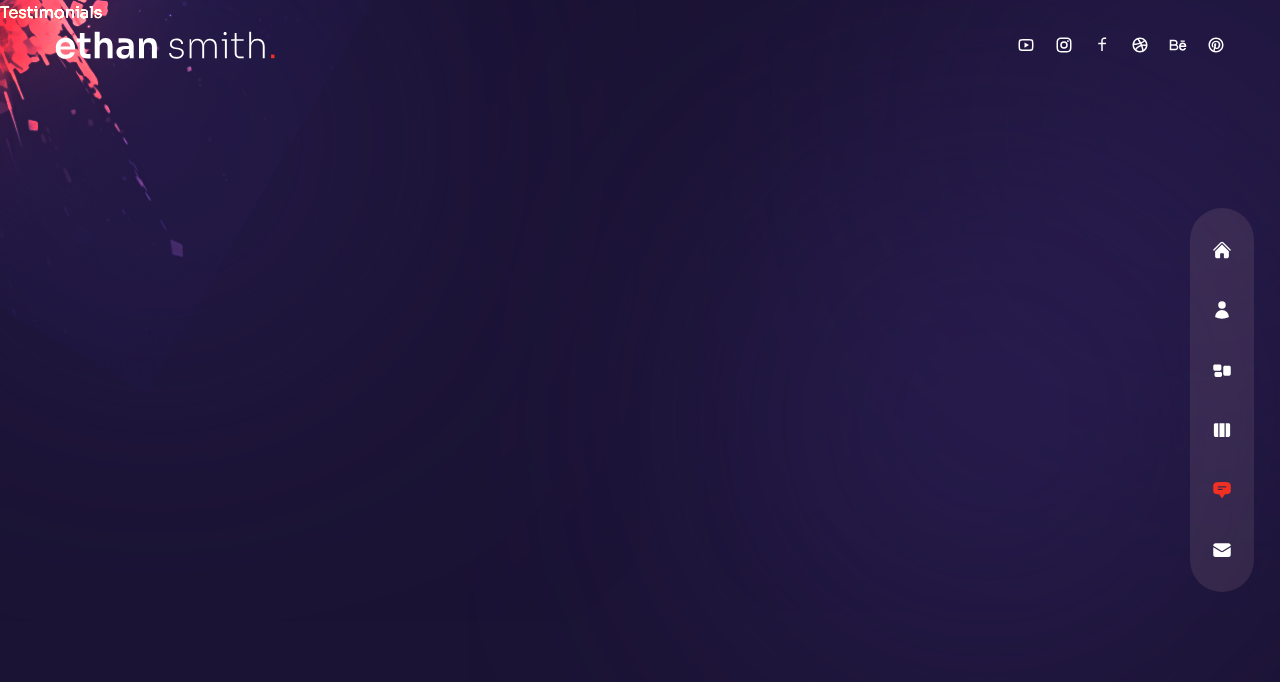
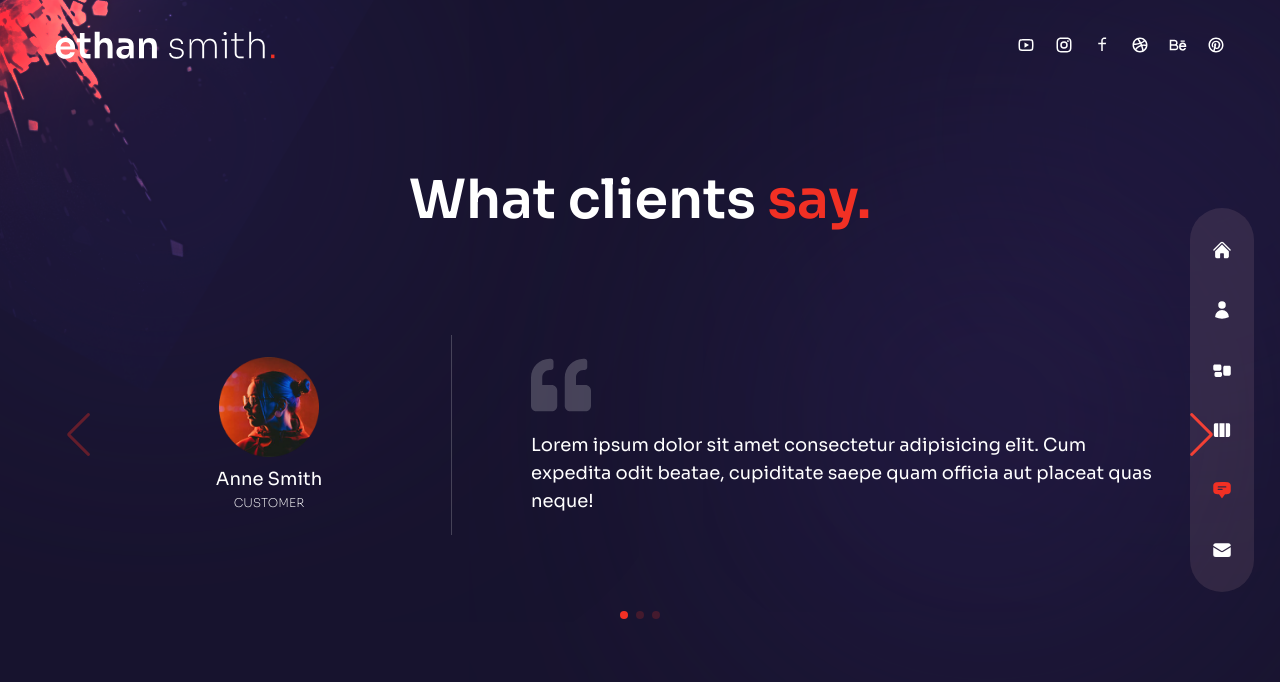
Before and after one commit to 2KovBar/Porfolio, a Next.js app: page /testimonials in a window 1280 px wide. Shown: the top 682 px of the page. Built offline with nearby package versions, Linux system fonts and the light colour scheme.

Commit message:
finished Testimonial

```diff
--- a/components/TestimonialSlider.js
+++ b/components/TestimonialSlider.js
@@ -1,30 +1,89 @@
 // testimonial data
 const testimonialData = [
   {
-    image: '/t-avt-1.png',
-    name: 'Anne Smith',
-    position: 'Customer',
+    image: "/t-avt-1.png",
+    name: "Anne Smith",
+    position: "Customer",
     message:
-      'Lorem ipsum dolor sit amet consectetur adipisicing elit. Cum expedita odit beatae, cupiditate saepe quam officia aut placeat quas neque!',
+      "Lorem ipsum dolor sit amet consectetur adipisicing elit. Cum expedita odit beatae, cupiditate saepe quam officia aut placeat quas neque!",
   },
   {
-    image: '/t-avt-2.png',
-    name: 'Jane Doe',
-    position: 'Customer',
+    image: "/t-avt-2.png",
+    name: "Jane Doe",
+    position: "Customer",
     message:
-      'Lorem ipsum dolor sit amet consectetur adipisicing elit. Cum expedita odit beatae, cupiditate saepe quam officia aut placeat quas neque!',
+      "Lorem ipsum dolor sit amet consectetur adipisicing elit. Cum expedita odit beatae, cupiditate saepe quam officia aut placeat quas neque!",
   },
   {
-    image: '/t-avt-3.png',
-    name: 'Jhon Doe',
-    position: 'Customer',
+    image: "/t-avt-3.png",
+    name: "Jhon Doe",
+    position: "Customer",
     message:
-      'Lorem ipsum dolor sit amet consectetur adipisicing elit. Cum expedita odit beatae, cupiditate saepe quam officia aut placeat quas neque!',
+      "Lorem ipsum dolor sit amet consectetur adipisicing elit. Cum expedita odit beatae, cupiditate saepe quam officia aut placeat quas neque!",
   },
 ];
 
+//next image
+import Image from "next/image";
+import { Swiper, SwiperSlide } from "swiper/react";
+//import swiper styles
+import "swiper/css";
+import "swiper/css/navigation";
+import "swiper/css/pagination";
+import { Navigation, Pagination } from "swiper";
+//icons
+import { FaQuoteLeft } from "react-icons/fa";
+
 const TestimonialSlider = () => {
-  return <div>Testimonial Slider</div>;
+  return (
+    <Swiper
+      navigation={true}
+      pagination={{
+        clickable: true,
+      }}
+      modules={[Navigation, Pagination]}
+      className="h-[400px]"
+    >
+      {testimonialData.map((person, index) => {
+        return (
+          <SwiperSlide key={index}>
+            <div className="flex flex-col items-center md:flex-row gap-x-8 h-full px-16">
+              {/* avatar, name , position */}
+              <div className="w-full max-w-[300px] flex flex-col xl:justify-center items-center relative mx-auto xl:mx-0">
+                <div className="flex flex-col justify-center text-center">
+                  {/* avatar */}
+                  <div className="mb-2 mx-auto">
+                    <Image src={person.image} width={100} height={100} alt="" />
+                  </div>
+                  {/* name */}
+                  <div className="text-lg">{person.name}</div>
+                  {/* position */}
+                  <div className="text-[12px] uppercase font-extralight">
+                    {person.position}
+                  </div>
+                </div>
+              </div>
+              {/* quate & message */}
+              <div
+                className="flex-1 flex flex-col justify-center before:w-[1px]
+                 xl:before:bg-white/20 xl:before:absolute xl:before:left-0
+                   xl:before:h-[200px] relative xl:pl-20"
+              >
+                {/* quote icon */}
+                <div className="mb-4">
+                  <FaQuoteLeft className="text-4xl xl:text-6xl text-white/20 mx-auto md:mx-0" />
+                </div>
+                {/* mesage */}
+                <div className="xl:text-lg text-center md:text-left">
+                  {person.message}
+                </div>
+              </div>
+            </div>
+          </SwiperSlide>
+        );
+      })}
+    </Swiper>
+  );
 };
 
 export default TestimonialSlider;
--- a/pages/testimonials/index.js
+++ b/pages/testimonials/index.js
@@ -1,5 +1,34 @@
+//components
+import TestimonialSlider from "../../components/TestimonialSlider";
+import { motion } from "framer-motion";
+import { fadeIn } from "../../variants";
+
 const Testimonials = () => {
-  return <div>Testimonials</div>;
+  return (
+    <div className="h-full bg-primary/30 py-32 text-center">
+      <div className="container mx-auto h-full flex flex-col justify-center">
+        {/* title */}
+        <motion.h2
+          variants={fadeIn("up", 0.2)}
+          initial="hidden"
+          animate="show"
+          exit="hidden"
+          className="h2 mb-8 xl:mb-0"
+        >
+          What clients <span className="text-accent">say.</span>
+        </motion.h2>
+        {/* slider */}
+        <motion.div
+          variants={fadeIn("down", 0.4)}
+          initial="hidden"
+          animate="show"
+          exit="hidden"
+        >
+          <TestimonialSlider />
+        </motion.div>
+      </div>
+    </div>
+  );
 };
 
 export default Testimonials;
```
